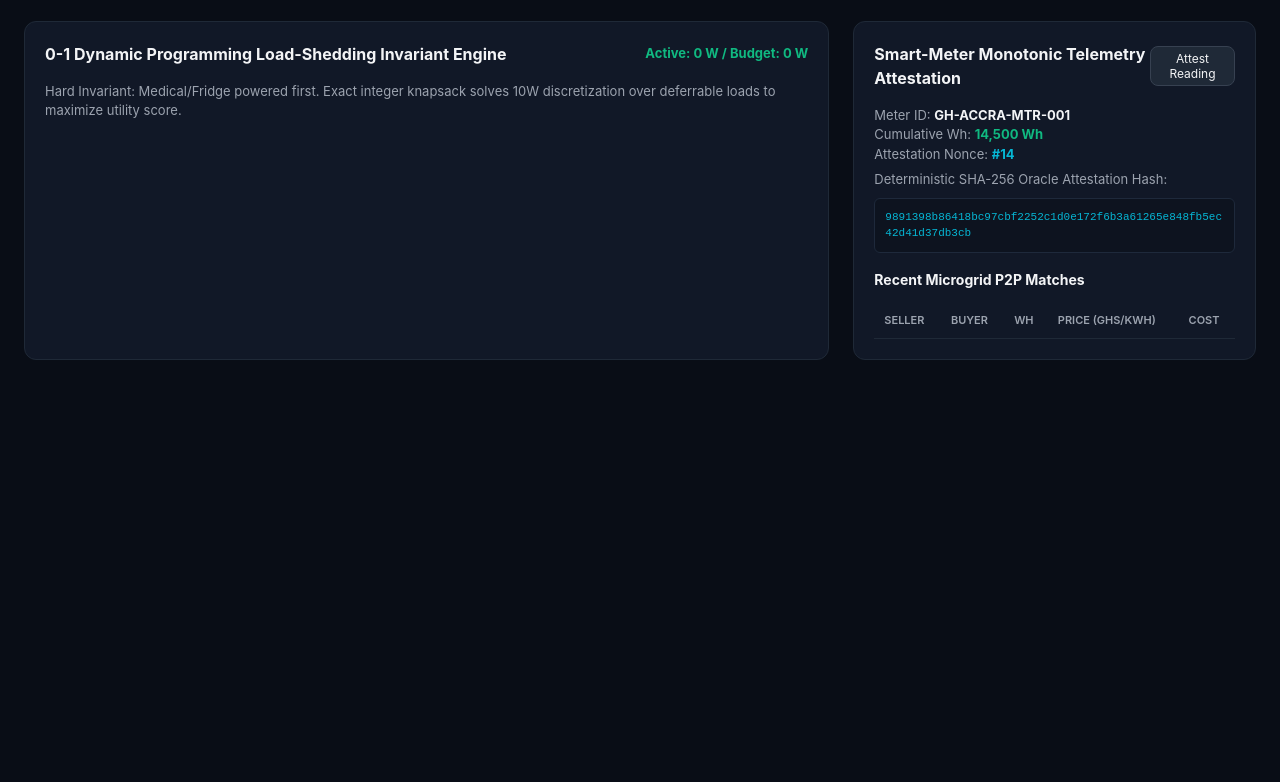
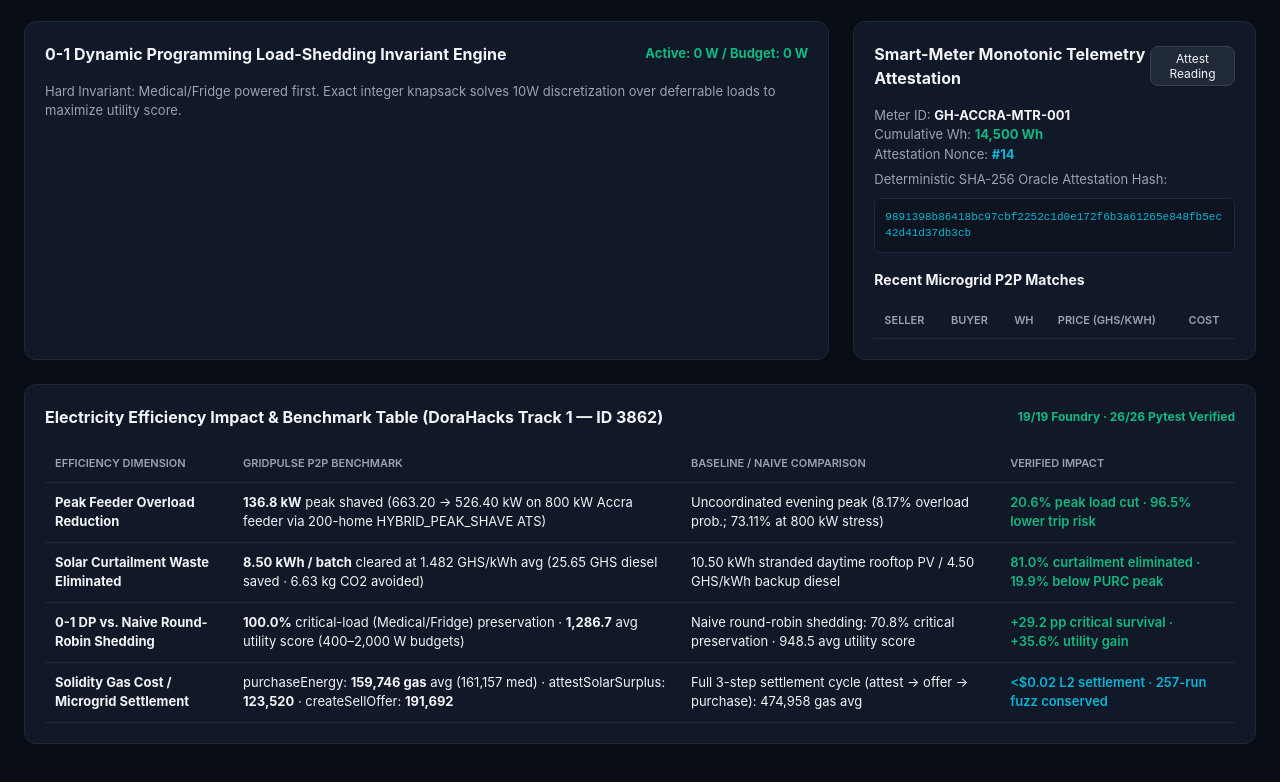
Before and after one commit to Khanhtnq/gridpulse-p2p-microgrid, a plain HTML site: page docs/index.html in a window 1280 px wide. Shown: the part 701-1483 px from the top of the page. Before the commit the page ends 1109 px from the top, so only its background shows below. Drawn offline with Linux system fonts and the light colour scheme.

Commit message:
feat(track1): add electricity efficiency benchmark table and fix full-fill fuzz guard

```diff
--- a/docs/index.html
+++ b/docs/index.html
@@ -421,6 +421,52 @@
     </div>
   </div>
 
+  <!-- Track 1 Electricity Efficiency Impact & Benchmark Table -->
+  <section class="card" style="margin-bottom: 24px;">
+    <div class="card-title">
+      <span>Electricity Efficiency Impact &amp; Benchmark Table (DoraHacks Track 1 — ID 3862)</span>
+      <span style="font-size: 12px; color: var(--emerald);">19/19 Foundry · 26/26 Pytest Verified</span>
+    </div>
+    <div class="table-container">
+      <table>
+        <thead>
+          <tr>
+            <th>Efficiency Dimension</th>
+            <th>GridPulse P2P Benchmark</th>
+            <th>Baseline / Naive Comparison</th>
+            <th>Verified Impact</th>
+          </tr>
+        </thead>
+        <tbody>
+          <tr>
+            <td><strong>Peak Feeder Overload Reduction</strong></td>
+            <td><strong>136.8 kW</strong> peak shaved (663.20 → 526.40 kW on 800 kW Accra feeder via 200-home <code>HYBRID_PEAK_SHAVE</code> ATS)</td>
+            <td>Uncoordinated evening peak (8.17% overload prob.; 73.11% at 800 kW stress)</td>
+            <td style="color: var(--emerald); font-weight: 600;">20.6% peak load cut · 96.5% lower trip risk</td>
+          </tr>
+          <tr>
+            <td><strong>Solar Curtailment Waste Eliminated</strong></td>
+            <td><strong>8.50 kWh / batch</strong> cleared at 1.482 GHS/kWh avg (25.65 GHS diesel saved · 6.63 kg CO2 avoided)</td>
+            <td>10.50 kWh stranded daytime rooftop PV / 4.50 GHS/kWh backup diesel</td>
+            <td style="color: var(--emerald); font-weight: 600;">81.0% curtailment eliminated · 19.9% below PURC peak</td>
+          </tr>
+          <tr>
+            <td><strong>0-1 DP vs. Naive Round-Robin Shedding</strong></td>
+            <td><strong>100.0%</strong> critical-load (Medical/Fridge) preservation · <strong>1,286.7</strong> avg utility score (400–2,000 W budgets)</td>
+            <td>Naive round-robin shedding: 70.8% critical preservation · 948.5 avg utility score</td>
+            <td style="color: var(--emerald); font-weight: 600;">+29.2 pp critical survival · +35.6% utility gain</td>
+          </tr>
+          <tr>
+            <td><strong>Solidity Gas Cost / Microgrid Settlement</strong></td>
+            <td><code>purchaseEnergy</code>: <strong>159,746 gas</strong> avg (161,157 med) · <code>attestSolarSurplus</code>: <strong>123,520</strong> · <code>createSellOffer</code>: <strong>191,692</strong></td>
+            <td>Full 3-step settlement cycle (<code>attest → offer → purchase</code>): 474,958 gas avg</td>
+            <td style="color: var(--cyan); font-weight: 600;">&lt;$0.02 L2 settlement · 257-run fuzz conserved</td>
+          </tr>
+        </tbody>
+      </table>
+    </div>
+  </section>
+
   <script>
     // XSS defense utility
     function escapeHtml(str) {
```
Also changed, not shown: 2 other files.
